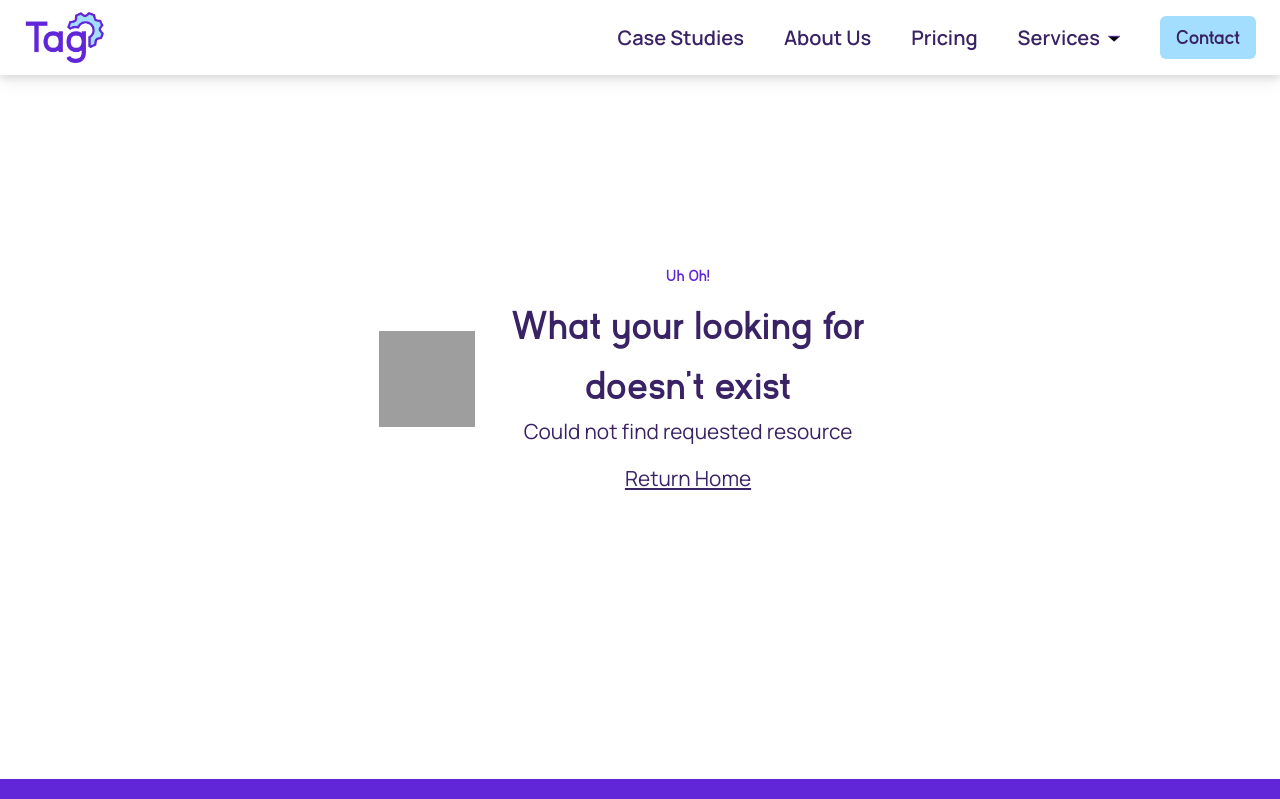
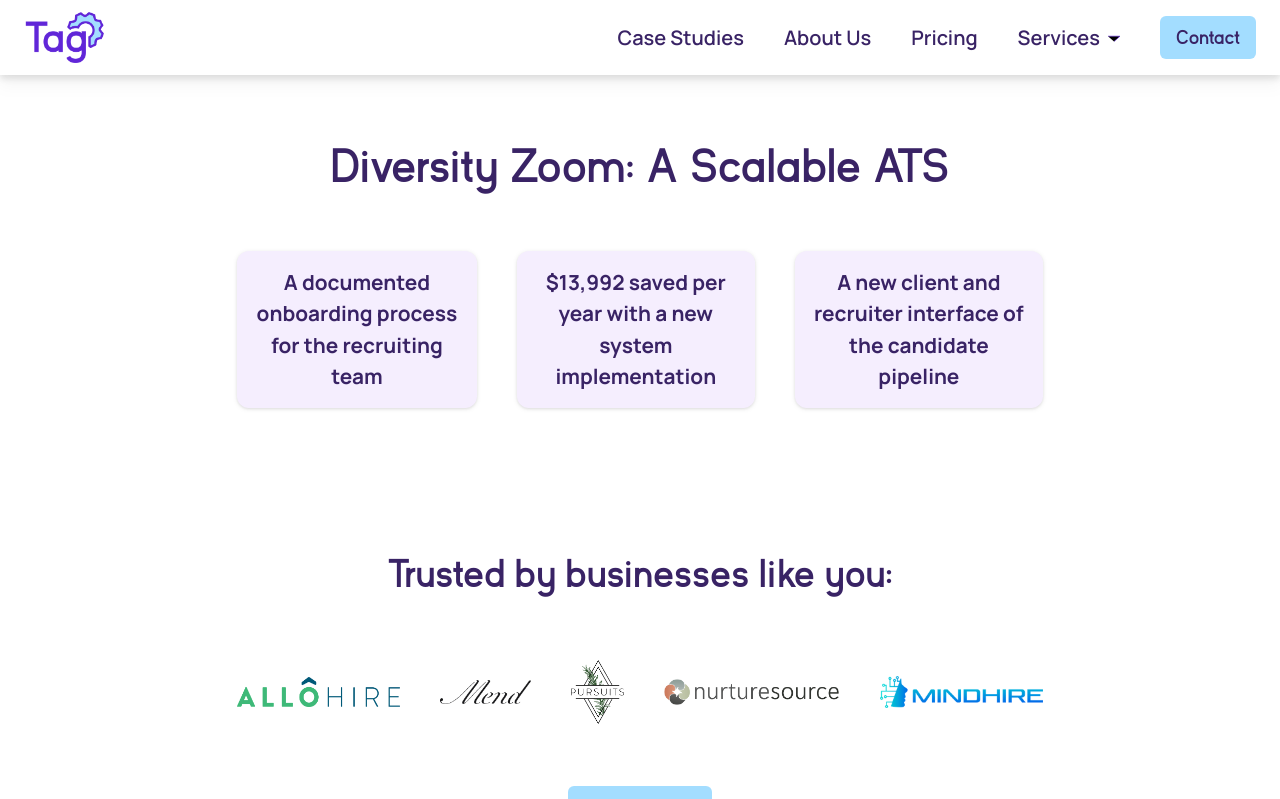
Before and after one commit to hicass/tag-ops-v3, a Next.js app: page /case-studies/diversity-zoom in a window 1280 px wide. Before the commit this address had no page. Shown: the top 799 px of the page. Built offline with nearby package versions, Linux system fonts and the light colour scheme; grey boxes are pictures that could not be loaded.

Commit message:
Crate a Case Stufy page for the individual case studies, and add a page for the first case study for diversity zoom

```diff
--- /dev/null
+++ b/src/app/case-studies/diversity-zoom/page.tsx
@@ -0,0 +1,55 @@
+import { Metadata } from 'next';
+
+import CaseStudyPageContent, {
+  CaseStudy,
+} from '@/components/CaseStudies/CaseStudyPage/CaseStudyPageContent';
+
+export const metadata: Metadata = {
+  title: 'Tag Operations | Diversity Zoom',
+  description:
+    'Discover how our operations consulting services helped a recruiting agency save $13,992 per year with a scalable, custom Applicant Tracking System (ATS) and optimized onboarding process. Learn about our solutions for process efficiency and cost reduction.',
+};
+
+const diversityZoomCaseStudyData: CaseStudy = {
+  title: 'Diversity Zoom: A Scalable ATS',
+  topCards: [
+    'A documented onboarding process for the recruiting team',
+    '$13,992 saved per year with a new system implementation',
+    'A new client and recruiter interface of the candidate pipeline',
+  ],
+  logo: {
+    logoSrc: '/client-logos/diversity-zoom-logo.png',
+    logoAlt: 'Diversity Zoom Logo',
+    logoWidth: 1600,
+    logoHeight: 320,
+    logoLink: 'https://www.diversityzoom.com/',
+  },
+  snapshot: {
+    industry: 'Recruiting, Staffing, and HR',
+    location: 'Oakland, CA',
+    companySize: '6',
+    yearFounded: '2024',
+    solution: 'ATS Implementation + Process Optimization',
+    description:
+      'Diversity Zoom is a recruiting agency that launched in 2024 with the goal of advocating and lifting up minorities in the venture capital ecosystem. With their collective recruiter network, they’re on a mission to revolutionize talent acquisition and HR, envisioning a future where diversity is the bedrock of innovation.',
+  },
+  problem: [
+    'Diversity Zoom partnered with Tag Ops initially to build out their Recruiter onboarding process. As an early stage company, they didn’t have any software or processes in place and were beginning to build these out to allow for scalability.',
+    'Together, we quickly discovered that we also needed to build out a system for them to partner with their recruiters through to capture candidates, submit them to jobs, and to track their progress through the interviewing pipeline. Creating a system through spreadsheets wasn’t scalable and implementing an expensive prebuilt Applicant Tracking System (ATS) wasn’t in their budget.',
+  ],
+  results: [
+    'Within three months, Tag Ops implemented a customized and automated ATS and process for Diversity Zoom to work with their recruiting team in. This system allowed for their external recruiting team to submit candidates to a job via a form that would automatically translate into their database to then be tracked as they moved through the recruitment pipeline. The system also allowed for a client and recruiter interface to gain full visibility into their relevant jobs and candidates.',
+    'This system was built with scalability in mind. With the assumption that one Diversity Zoom recruiter sources 150 candidates per month, this base system would allow for up to 10 recruiters for 3 years on the base monthly plan which costs $24/month ($288/year). With a cheap and quick upgrade of $54/month ($648/year), the system can scale to up to 25 recruiters for 3 years until another upgrade or migration would be needed. The data structure in this system is also formatted to ensure a quick and easy migration into a more robust ATS when the budget allows for it.',
+    'A prebuilt ATS costs at least $109 per seat. If Diversity Zoom subscribed to a prebuilt ATS, they’d be paying $1,190  each month ($14,280/year) for 10 recruiters. In implementing this custom build system, Diversity Zoom will save a minimum of $13,992 per year, or $41,976 until they would need to upgrade systems.',
+  ],
+  testimonial: {
+    name: 'Chris Chen',
+    title: 'Chief of Operations',
+    description:
+      '“Courtney / Tag Ops more than delivered on her engagement with DiversityZoom. As a small business owner, we were impressed with the structure, speed, and strategic mindset provided as early as the discovery call, through to the final deliverables. Working with Tag Ops resulted in immediate impact in our P&L and business roadmap, and a lot of "oh, that\'s cool" from our executive team in response to suggested solutions. We appreciated how Courtney / TagOps took the time to maintain project timelines and incorporate continuous feedback throughout the engagement. We plan to work with TagOps for our future needs, and wholeheartedly recommend TagOps.”',
+  },
+};
+
+export default function AboutPage() {
+  return <CaseStudyPageContent caseStudy={diversityZoomCaseStudyData} />;
+}
--- /dev/null
+++ b/src/components/CaseStudies/CaseStudyPage/CaseStudyPageContent.tsx
@@ -0,0 +1,48 @@
+'use client';
+
+import ClientsServed from '@/components/ClientsServed/ClientsServed';
+import { Testimonial } from '@/components/LandingPage/TestimonialsSection';
+import { FC } from 'react';
+import Header from './Header';
+
+export type CaseStudy = {
+  title: string;
+  topCards: string[];
+  logo: Logo;
+  snapshot: Snapshot;
+  problem: string[];
+  results: string[];
+  testimonial: Testimonial;
+}
+
+type Logo = {
+  logoSrc: string;
+  logoAlt: string;
+  logoWidth: number;
+  logoHeight: number;
+  logoLink: string;
+}
+
+type Snapshot = {
+  industry: string;
+  location: string;
+  companySize: string;
+  yearFounded: string;
+  solution: string;
+  description: string;
+}
+
+interface CaseStudyPageContentProps {
+  caseStudy: CaseStudy;
+}
+
+const CaseStudyPageContent: FC<CaseStudyPageContentProps> = ({ caseStudy }) => {
+  return (
+    <main className="flex flex-col items-center gap-10 relative overflow-hidden">
+      <Header title={caseStudy.title} topCards={caseStudy.topCards} />
+      <ClientsServed />
+    </main>
+  );
+};
+
+export default CaseStudyPageContent;
--- /dev/null
+++ b/src/components/CaseStudies/CaseStudyPage/Header.tsx
@@ -0,0 +1,54 @@
+'use client';
+
+import { FC } from 'react';
+
+import { Variants, motion } from 'framer-motion';
+
+const cardVariants: Variants = {
+  offscreen: {
+    y: 200,
+    opacity: 0,
+  },
+  onscreen: {
+    y: 0,
+    opacity: 1,
+    scale: 1,
+    transition: {
+      type: 'spring',
+      bounce: 0.4,
+      duration: 0.8,
+    },
+  },
+};
+
+interface HeaderProps {
+  title: string;
+  topCards: string[];
+}
+
+const Header: FC<HeaderProps> = ({ title, topCards }) => {
+  return (
+    <section className="w-full flex flex-col items-center sm:mt-8 p-6 gap-6 md:w-2/3 2xl:w-1/2">
+      <h1>{title}</h1>
+
+      <div className='flex gap-10'>
+        {topCards.map((card, idx) => (
+          <motion.div
+            variants={cardVariants}
+            initial="offscreen"
+            whileInView="onscreen"
+            viewport={{
+              once: true,
+              amount: 0.1,
+            }}
+            className="rounded-xl mt-6 mb-10 p-4 bg-secondarylight drop-shadow"
+          >
+            <p className="txt-lg-bold text-center">{card}</p>
+          </motion.div>
+        ))}
+      </div>
+    </section>
+  );
+};
+
+export default Header;
```
